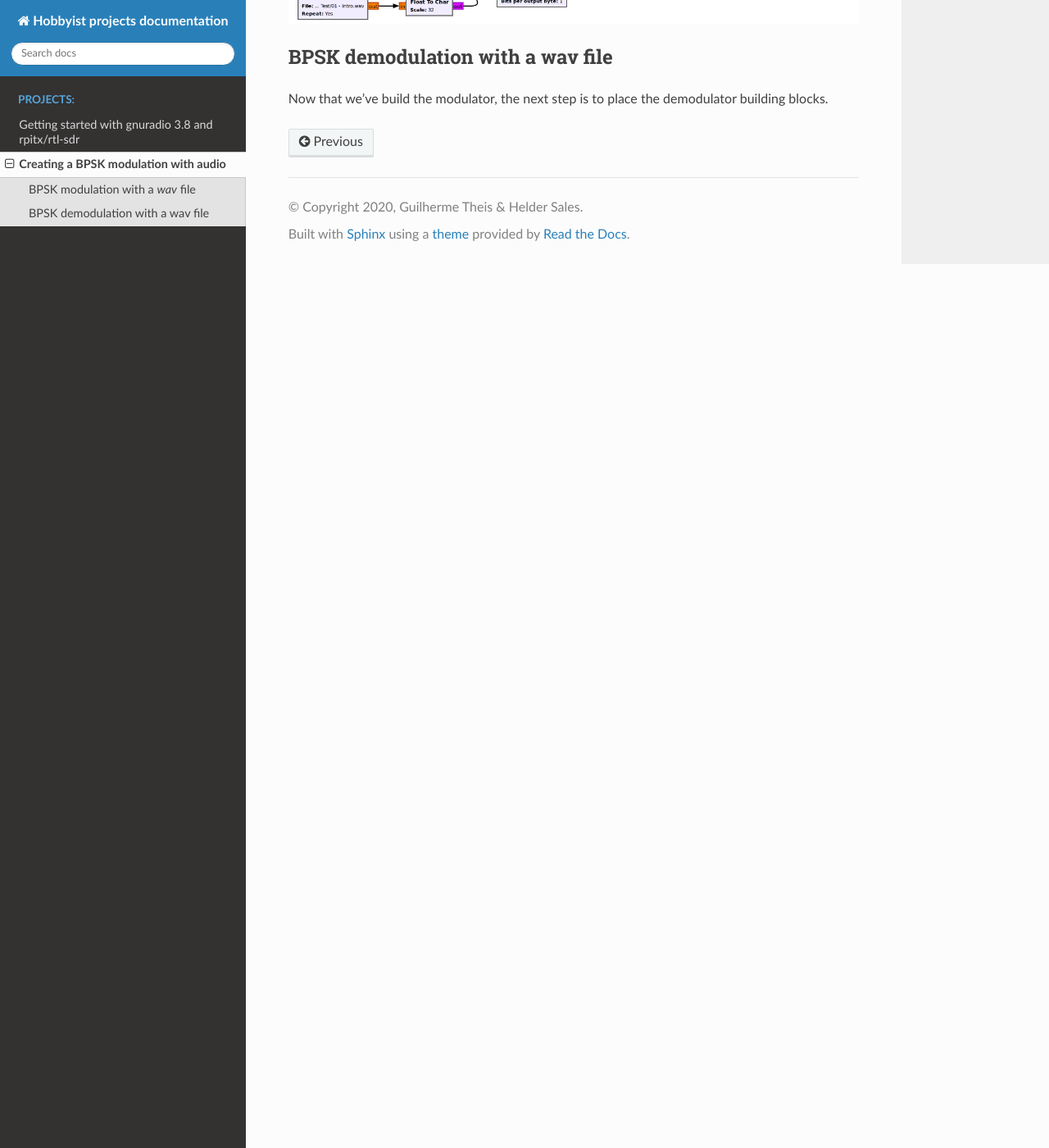
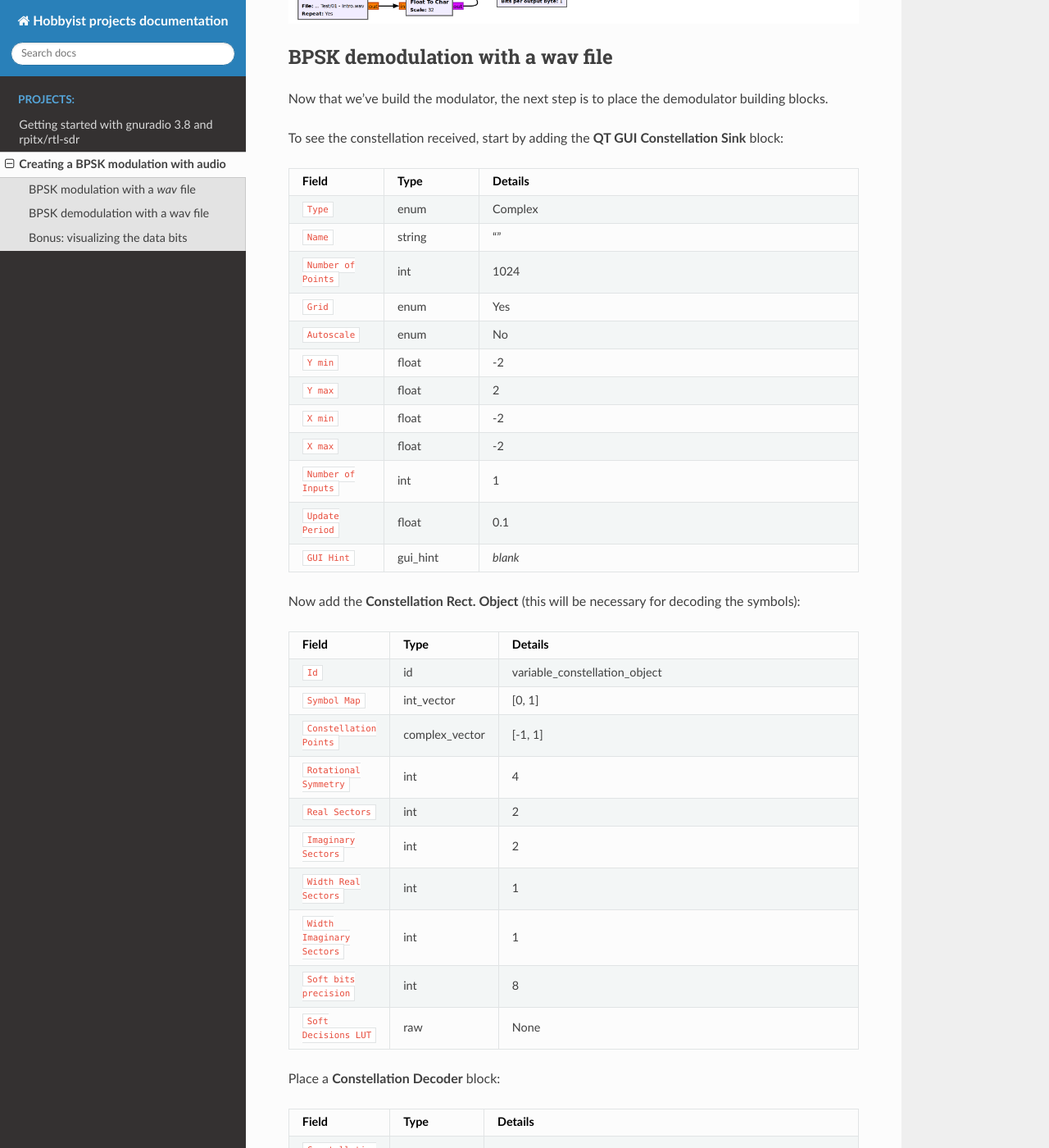
Before and after one commit to guilhermetheis/documentationSeries, a Sphinx documentation site: the page built from docs/source/bpsk-wav.rst, in a window 1280 px wide and 1400 px high, scrolled down 1821 px. Shown: the whole window at 82% size. Built offline with Sphinx 7.4.7 and the Read the Docs theme 2.0.0, drawn with Linux system fonts in a browser that asks for light colours; some of the changed text lies outside the part shown.

Commit message:
Updated getting started; Finished BPSK wav mod/demod

```diff
--- a/docs/source/bpsk-wav.rst
+++ b/docs/source/bpsk-wav.rst
@@ -4,7 +4,7 @@ Creating a BPSK modulation with audio
 BPSK modulation with a *wav* file
 ---------------------------------
 
-First, place an *wav* audio file in the project's directory, then add the *Wav File Source* block with the following parameters:
+First, place an *wav* audio file in the project's directory, then add the **Wav File Source** block with the following parameters:
 
 .. list-table::
    :widths: 15 15 60
@@ -23,7 +23,7 @@ First, place an *wav* audio file in the project's directory, then add the *Wav F
      - int
      - 1
 
-Then, use the *Float To Char* block to convert the wav data into char arrays:
+Then, use the **Float To Char** block to convert the wav data into char arrays:
 
 .. list-table::
    :widths: 15 15 60
@@ -39,7 +39,7 @@ Then, use the *Float To Char* block to convert the wav data into char arrays:
      - float
      - 32
 
-Now, to convert the raw data to BSPK modulation, use the *Repack Bits* with 8 bits per input byte and 1 bit per output byte, since the BPSK modulation will generate a pair of symbols mapped to (0,1):
+Now, to convert the raw data to BSPK modulation, use the **Repack Bits** with 8 bits per input byte and 1 bit per output byte, since the BPSK modulation will generate a pair of symbols mapped to (0,1):
 
 .. list-table::
    :widths: 15 15 60
@@ -64,7 +64,7 @@ Now, to convert the raw data to BSPK modulation, use the *Repack Bits* with 8 bi
      - int
      - LSB (1)
 
-To effectively convert the individual bits to symbols, use the *Chunks to Symbols* block with the following parameters:
+To effectively convert the individual bits to symbols, use the **Chunks to Symbols** block with the following parameters:
 
 .. list-table::
    :widths: 15 15 60
@@ -89,7 +89,7 @@ To effectively convert the individual bits to symbols, use the *Chunks to Symbol
      - int
      - 1
 
-Finally, add the *Noise Source* block to generate some noise to the modulation:
+Finally, add the **Noise Source** block to generate some noise to the modulation:
 
 .. list-table::
    :widths: 15 15 60
@@ -119,3 +119,272 @@ BPSK demodulation with a wav file
 ---------------------------------
 
 Now that we've build the modulator, the next step is to place the demodulator building blocks.
+
+To see the constellation received, start by adding the **QT GUI Constellation Sink** block:
+
+.. list-table::
+   :widths: 15 15 60
+   :header-rows: 1
+
+   * - Field
+     - Type
+     - Details
+   * - ``Type``
+     - enum
+     - Complex
+   * - ``Name``
+     - string
+     - ""
+   * - ``Number of Points``
+     - int
+     - 1024
+   * - ``Grid``
+     - enum
+     - Yes
+   * - ``Autoscale``
+     - enum
+     - No
+   * - ``Y min``
+     - float
+     - -2
+   * - ``Y max``
+     - float
+     - 2
+   * - ``X min``
+     - float
+     - -2
+   * - ``X max``
+     - float
+     - -2
+   * - ``Number of Inputs``
+     - int
+     - 1
+   * - ``Update Period``
+     - float
+     - 0.1
+   * - ``GUI Hint``
+     - gui_hint
+     - *blank*
+
+
+Now add the **Constellation Rect. Object** (this will be necessary for decoding the symbols):
+
+.. list-table::
+   :widths: 15 15 60
+   :header-rows: 1
+
+   * - Field
+     - Type
+     - Details
+   * - ``Id``
+     - id
+     - variable_constellation_object
+   * - ``Symbol Map``
+     - int_vector
+     - [0, 1]
+   * - ``Constellation Points``
+     - complex_vector
+     - [-1, 1]
+   * - ``Rotational Symmetry``
+     - int
+     - 4
+   * - ``Real Sectors``
+     - int
+     - 2
+   * - ``Imaginary Sectors``
+     - int
+     - 2
+   * - ``Width Real Sectors``
+     - int
+     - 1
+   * - ``Width Imaginary Sectors``
+     - int
+     - 1
+   * - ``Soft bits precision``
+     - int
+     - 8
+   * - ``Soft Decisions LUT``
+     - raw
+     - None
+
+Place a **Constellation Decoder** block:
+
+.. list-table::
+   :widths: 15 15 60
+   :header-rows: 1
+
+   * - Field
+     - Type
+     - Details
+   * - ``Constellation Object``
+     - raw
+     - variable_constellation_object
+
+To map the received points with the respective symbols, use the **Map** block:
+
+.. list-table::
+   :widths: 15 15 60
+   :header-rows: 1
+
+   * - Field
+     - Type
+     - Details
+   * - ``Map``
+     - int_vector
+     - [0, 1]
+
+Finally, place the **Repack Bits** block to convert 1 bit to 8 bits per output byte, convert the bytes with **Char To Float** block and play the audio through **Audio Sink** block.
+
+**Repack Bits**:
+
+.. list-table::
+   :widths: 15 15 60
+   :header-rows: 1
+
+   * - Field
+     - Type
+     - Details
+   * - ``Bits per input byte``
+     - int
+     - 1
+   * - ``Bits per output byte``
+     - int
+     - 8
+   * - ``Length Tag Key``
+     - string
+     - ""
+   * - ``Packet Alignment``
+     - enum
+     - Input
+   * - ``Endianness``
+     - int
+     - LSB (1)
+
+**Char To Float**:
+
+.. list-table::
+   :widths: 15 15 60
+   :header-rows: 1
+
+   * - Field
+     - Type
+     - Details
+   * - ``Vec Length``
+     - int
+     - 1
+   * - ``Scale``
+     - float
+     - 32
+
+**Audio Sink**:
+
+.. list-table::
+   :widths: 15 15 60
+   :header-rows: 1
+
+   * - Field
+     - Type
+     - Details
+   * - ``Sample Rate``
+     - int
+     - 44100
+   * - ``Device Name``
+     - string
+     - *blank*
+   * - ``OK to Block``
+     - enum
+     - Yes
+   * - ``Num Inputs``
+     - int
+     - 1
+
+The complete flowgraph should look like this:
+
+.. image:: /imgs/bpsk_wav/bpsk_wav_2.png
+
+And that's it, you should hear the *wav* through BPSK modulation.
+
+Bonus: visualizing the data bits
+--------------------------------
+
+To facilitate debugging, you can visualize the data being sent/received.
+
+Add **Variable** block, **UChar To Float** block right after **Repack Bits** in the modulation section, and another **UChar To Float** right after the **Map** block.
+
+Then, use the **QT GUI Time Sink** to visualize the data for comparison.
+
+**Variable**:
+
+.. list-table::
+   :widths: 15 15 60
+   :header-rows: 1
+
+   * - Field
+     - Type
+     - Details
+   * - ``Id``
+     - id
+     - samp_rate
+   * - ``Value``
+     - raw
+     - 192e3
+
+**UChar To Float**:
+
+*no parameters*
+
+**QT GUI Time Sink**:
+
+.. list-table::
+   :widths: 15 15 60
+   :header-rows: 1
+
+   * - Field
+     - Type
+     - Details
+   * - ``Type``
+     - enum
+     - Float
+   * - ``Name``
+     - string
+     - ""
+   * - ``Y Axis Label``
+     - string
+     - Amplitude
+   * - ``Y Axis Unit``
+     - string
+     - "Receiver"
+   * - ``Number of Points``
+     - int
+     - 1024
+   * - ``Sample Rate``
+     - float
+     - samp_rate
+   * - ``Grid``
+     - enum
+     - Yes
+   * - ``Autoscale``
+     - enum
+     - No
+   * - ``Y min``
+     - float
+     - 0
+   * - ``Y max``
+     - float
+     - 1
+   * - ``Number of Inputs``
+     - int
+     - 1
+   * - ``Update Period``
+     - float
+     - 0.1
+   * - ``Disp. Tags``
+     - enum
+     - Yes
+   * - ``GUI Hint``
+     - gui_hint
+     - *blank*
+
+The flowgraph with added visualizing tools should be like the image below:
+
+.. image:: /imgs/bpsk_wav/bpsk_wav_3.png
```
Also changed, not shown: docs/source/documentation.rst (+15 -3 lines), docs/source/imgs/bpsk_wav/bpsk_wav_2.png (added), docs/source/imgs/bpsk_wav/bpsk_wav_3.png (added).
